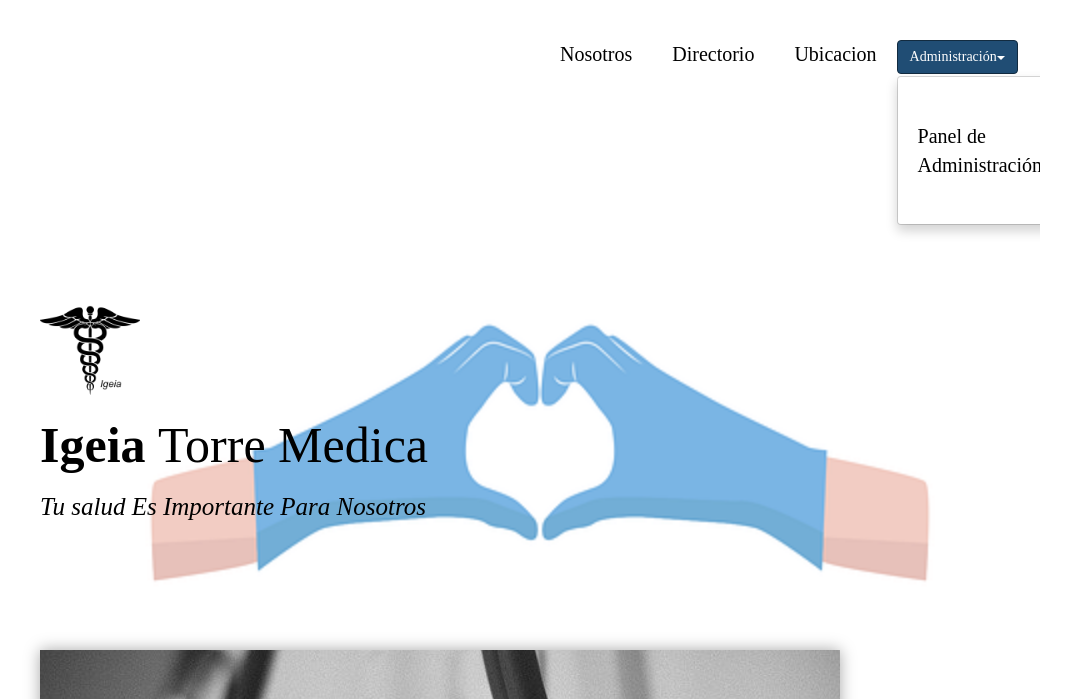
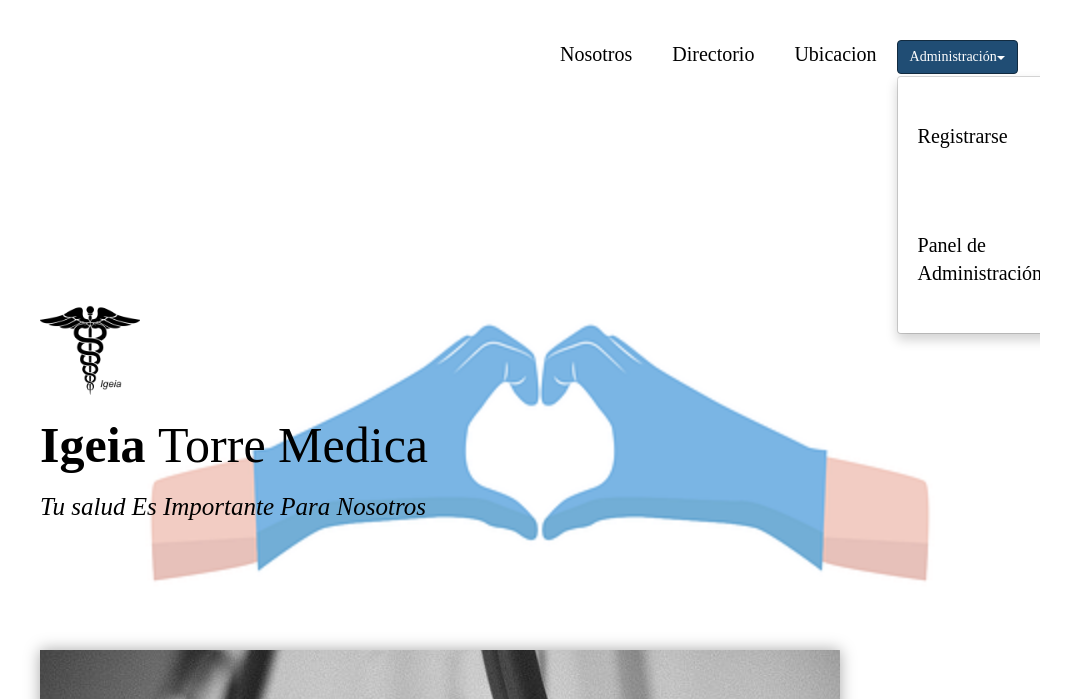
Before and after one commit to AGaray116/OACC-ProyectoFinal, a PHP site: page / in a window 1280 px wide, after a click on "Administración". Shown: the top 699 px of the page, without its empty margins (100-1171 px from the left). Run offline with PHP 8.4, Linux system fonts and the light colour scheme; some libraries are stand-ins or nearby versions.

Commit message:
Registro-Nav JuanBarrientos 08/06/2022

```diff
--- a/nav.php
+++ b/nav.php
@@ -7,6 +7,7 @@
 
                 <button class="btn btn-primary dropdown-toggle" type="button" data-toggle="dropdown"><?php echo "Administración" ?><span class="caret"></span></button>
                 <ul class="dropdown-menu">
+                    <a class="dropdown-item" href="html/registro.html">Registrarse</a>
                     <a class="dropdown-item" href="html/administracion_general.php">Panel de Administración</a>
                 </ul>
         </div>
```
